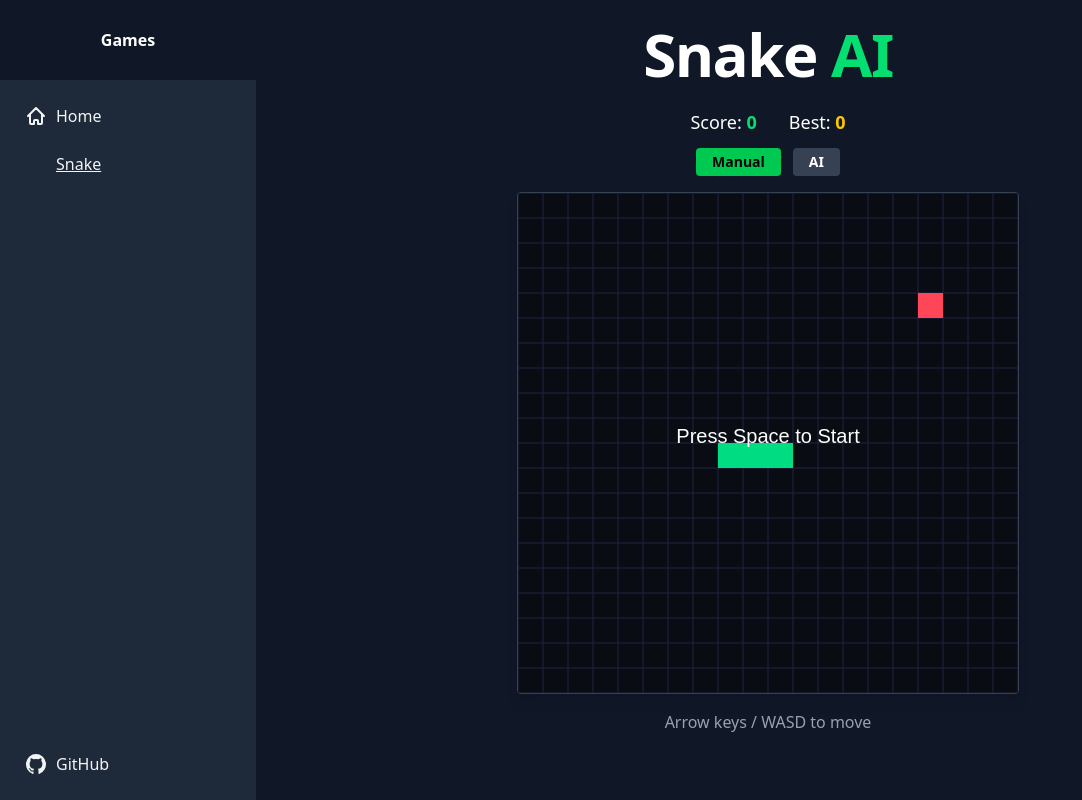
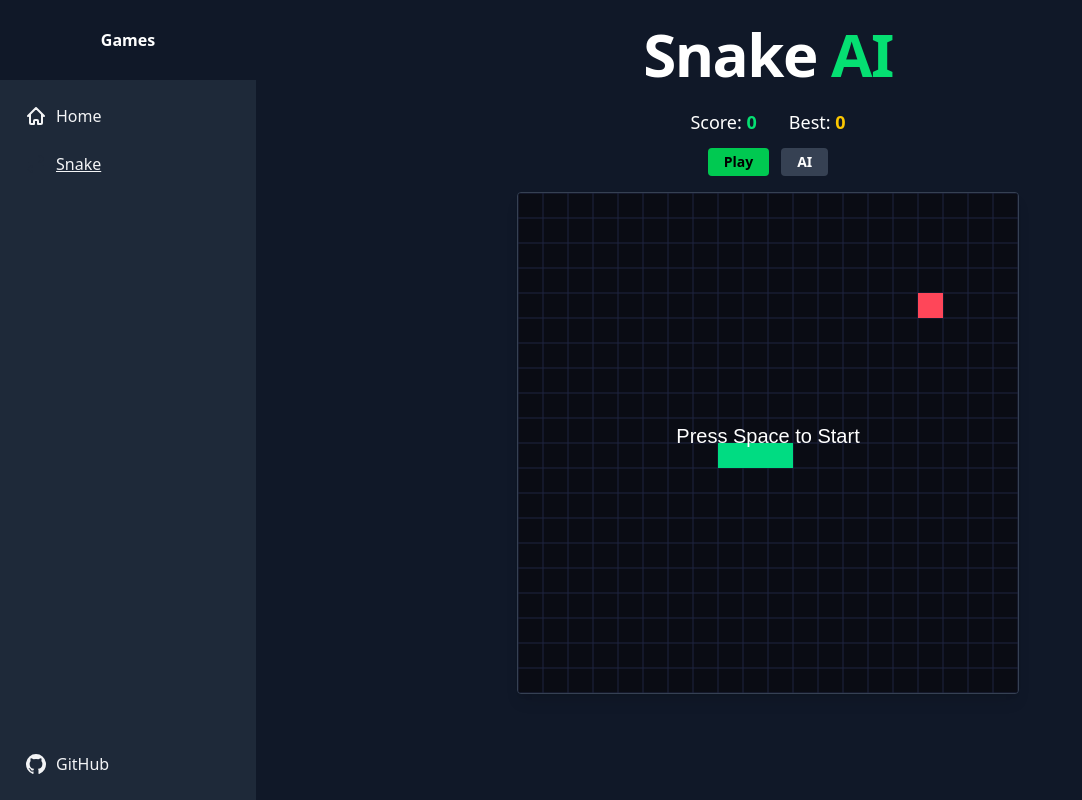
Before and after one commit to LandonJ2167/Flask-Snake-AI, a Flask app: page /snake in a window 1280 px wide. Shown: the whole page, without its empty margins (0-1082 px from the left). Run offline with Flask 3, Linux system fonts and the light colour scheme; some libraries are stand-ins or nearby versions.

Commit message:
Update snake.html

```diff
--- a/templates/snake.html
+++ b/templates/snake.html
@@ -10,37 +10,35 @@
     </h1>
 </div>
 
-<!-- Score + Mode Controls -->
+<!-- Score and mode selection -->
 <div class="relative z-10 flex flex-col items-center mt-2 gap-2">
     <div class="flex gap-8 text-white text-lg">
         <span>Score: <span id="scoreDisplay" class="text-green-400 font-bold">0</span></span>
         <span>Best: <span id="bestDisplay" class="text-yellow-400 font-bold">0</span></span>
-        <span id="genLabel" class="hidden">Gen: <span id="genDisplay" class="text-blue-400 font-bold">1</span></span>
     </div>
     <div class="flex gap-3 mt-1">
         <button id="btnManual" onclick="setMode('manual')"
-            class="px-4 py-1 rounded bg-green-500 text-black font-semibold text-sm">Manual</button>
+            class="px-4 py-1 rounded bg-green-500 text-black font-semibold text-sm">Play</button>
         <button id="btnAI" onclick="setMode('ai')"
             class="px-4 py-1 rounded bg-gray-700 text-white font-semibold text-sm">AI</button>
     </div>
-    <p id="aiStatus" class="text-gray-500 text-xs hidden">Training... (plays faster in AI mode)</p>
 </div>
 
 <!-- Game Canvas -->
 <div class="relative z-10 flex flex-col items-center mt-4">
     <canvas id="c" class="border border-gray-700 rounded shadow-lg"></canvas>
-    <p id="controlHint" class="text-gray-400 mt-4">Arrow keys / WASD to move</p>
+
 </div>
 
-<!-- TensorFlow.js -->
+<!-- TensorFlow.js import -->
 <script src="https://cdn.jsdelivr.net/npm/@tensorflow/tfjs@4.17.0/dist/tf.min.js"></script>
 
 <script>
-// ─── Constants ───────────────────────────────────────────────────────────────
+// Constants
 const GRID = 20;
 const CELL = 25;
 const SPEED_MANUAL = 120;
-const SPEED_AI = 60;        // faster when AI plays
+const SPEED_AI = 60;        // Plays faster when in AI mode
 
 const canvas = document.getElementById("c");
 const ctx = canvas.getContext("2d");
@@ -51,13 +49,12 @@ const UP    = [0, -1];
 const DOWN  = [0,  1];
 const LEFT  = [-1, 0];
 const RIGHT = [1,  0];
-const DIRS  = [UP, RIGHT, DOWN, LEFT]; // clockwise order
+const DIRS  = [UP, RIGHT, DOWN, LEFT];
 
-// ─── Game State ──────────────────────────────────────────────────────────────
+// Game State
 let snake, direction, nextDirection, food, score, gameState;
 let bestScore = 0;
-let generation = 1;
-let mode = "manual"; // "manual" | "ai"
+let mode = "manual";
 
 function reset() {
     snake = [[10,10],[9,10],[8,10]];
@@ -76,7 +73,7 @@ function spawnFood() {
     }
 }
 
-// ─── Game Logic ──────────────────────────────────────────────────────────────
+// Snake Game Logic
 function update() {
     direction = nextDirection;
     const head = snake[0];
@@ -103,7 +100,7 @@ function update() {
     }
 }
 
-// ─── Draw ────────────────────────────────────────────────────────────────────
+// Drawing
 function draw() {
     ctx.fillStyle = "#0a0c14";
     ctx.fillRect(0,0,canvas.width,canvas.height);
@@ -129,7 +126,7 @@ function drawText(t) {
     ctx.textAlign="center"; ctx.fillText(t,canvas.width/2,canvas.height/2);
 }
 
-// ─── Mode Switching ──────────────────────────────────────────────────────────
+// Mode Switching
 function setMode(m) {
     mode = m;
     document.getElementById("btnManual").className =
@@ -139,26 +136,13 @@ function setMode(m) {
         "px-4 py-1 rounded font-semibold text-sm " +
         (m==="ai" ? "bg-blue-500 text-white" : "bg-gray-700 text-white");
 
-    document.getElementById("aiStatus").classList.toggle("hidden", m!=="ai");
-    document.getElementById("genLabel").classList.toggle("hidden", m!=="ai");
-    document.getElementById("controlHint").classList.toggle("hidden", m==="ai");
-
     if (m==="ai") {
-        generation = 1;
-        document.getElementById("genDisplay").textContent = generation;
         reset(); gameState = "playing";
         stepsSinceFood = 0;
     } else {
         reset(); gameState = "menu";
     }
 }
-
-// ─── DQN Agent ───────────────────────────────────────────────────────────────
-// State: 11 booleans
-//   [danger_straight, danger_right, danger_left,
-//    dir_up, dir_right, dir_down, dir_left,
-//    food_up, food_right, food_down, food_left]
-// Actions: 0=straight, 1=turn_right, 2=turn_left
 
 const STATE_SIZE  = 11;
 const ACTION_SIZE = 3;
@@ -170,7 +154,7 @@ let   EPSILON     = 1.0;
 const EPSILON_MIN = 0.01;
 const EPSILON_DECAY = 0.995;
 
-// Simple replay memory
+// Memory
 let memory = [];
 
 function remember(s, a, r, s2, done) {
@@ -190,18 +174,18 @@ function buildModel() {
 
 const model = buildModel();
 
-// Get current direction index in DIRS array
+// Direction index
 function dirIndex(d) {
     return DIRS.findIndex(([dx,dy]) => dx===d[0] && dy===d[1]);
 }
 
-// Check if a cell is dangerous
+// Check if move is dangerous
 function isDanger(cell) {
     const [x,y] = cell;
     return x<0||x>=GRID||y<0||y>=GRID||snake.some(([sx,sy])=>sx===x&&sy===y);
 }
 
-// Build state array from current game
+// Build state array
 function getState() {
     const head = snake[0];
     const di = dirIndex(direction);
@@ -210,16 +194,16 @@ function getState() {
     const leftTurn  = DIRS[(di+3)%4];
 
     return [
-        // Danger
+        // Danger zones
         isDanger([head[0]+straight[0],  head[1]+straight[1]])  ? 1:0,
         isDanger([head[0]+rightTurn[0], head[1]+rightTurn[1]]) ? 1:0,
         isDanger([head[0]+leftTurn[0],  head[1]+leftTurn[1]])  ? 1:0,
-        // Direction
+        // Directions
         direction===UP    ?1:0,
         direction===RIGHT ?1:0,
         direction===DOWN  ?1:0,
         direction===LEFT  ?1:0,
-        // Food relative
+        // Food relative to head of snake
         food[1] < head[1] ?1:0, // food up
         food[0] > head[0] ?1:0, // food right
         food[1] > head[1] ?1:0, // food down
@@ -227,7 +211,7 @@ function getState() {
     ];
 }
 
-// Convert action index → actual direction
+// Convert action index to actual direction
 function applyAction(action) {
     const di = dirIndex(direction);
     let newDi;
@@ -237,7 +221,7 @@ function applyAction(action) {
     nextDirection = DIRS[newDi];
 }
 
-// Choose action (epsilon-greedy)
+// Choose action to take
 function chooseAction(state) {
     if (Math.random() < EPSILON) return Math.floor(Math.random()*ACTION_SIZE);
     return tf.tidy(() => {
@@ -247,7 +231,7 @@ function chooseAction(state) {
     });
 }
 
-// Train on a random batch
+// Train on random batch of memory
 async function trainBatch() {
     if (memory.length < BATCH_SIZE) return;
     const batch = [];
@@ -274,9 +258,9 @@ async function trainBatch() {
     if (EPSILON > EPSILON_MIN) EPSILON *= EPSILON_DECAY;
 }
 
-// ─── AI Step ─────────────────────────────────────────────────────────────────
+// AI logic
 let stepsSinceFood = 0;
-const MAX_STEPS_WITHOUT_FOOD = GRID * GRID; // prevent looping forever
+const MAX_STEPS_WITHOUT_FOOD = GRID * GRID; // prevent looping
 
 async function aiStep() {
     const state = getState();
@@ -296,13 +280,13 @@ async function aiStep() {
         reward = 10;
         stepsSinceFood = 0;
     } else {
-        // Small reward for moving toward food
+        // Smaller reward for moving TOWARDS food
         const head = snake[0];
         const distAfter  = Math.abs(head[0]-food[0]) + Math.abs(head[1]-food[1]);
         reward = distAfter < (Math.abs(snake[1][0]-food[0])+Math.abs(snake[1][1]-food[1])) ? 1 : -1;
     }
 
-    // Timeout = treat as death to prevent loops
+    // Timeout similar to death to prevent looping
     if (!done && stepsSinceFood > MAX_STEPS_WITHOUT_FOOD) {
         reward = -10;
         gameState = "dead";
@@ -314,15 +298,13 @@ async function aiStep() {
     await trainBatch();
 
     if (gameState === "dead") {
-        generation++;
-        document.getElementById("genDisplay").textContent = generation;
         reset();
         gameState = "playing";
         stepsSinceFood = 0;
     }
 }
 
-// ─── Game Loop ───────────────────────────────────────────────────────────────
+// Game Loop
 let lastTime = 0;
 
 async function gameLoop(time) {
@@ -341,7 +323,7 @@ async function gameLoop(time) {
     requestAnimationFrame(gameLoop);
 }
 
-// ─── Controls ────────────────────────────────────────────────────────────────
+// Controls
 document.addEventListener("keydown", e => {
     if (mode !== "manual") return;
 
@@ -360,7 +342,7 @@ document.addEventListener("keydown", e => {
     }
 });
 
-// ─── Start ───────────────────────────────────────────────────────────────────
+// Start Game
 reset();
 gameState = "menu";
 requestAnimationFrame(gameLoop);
```
